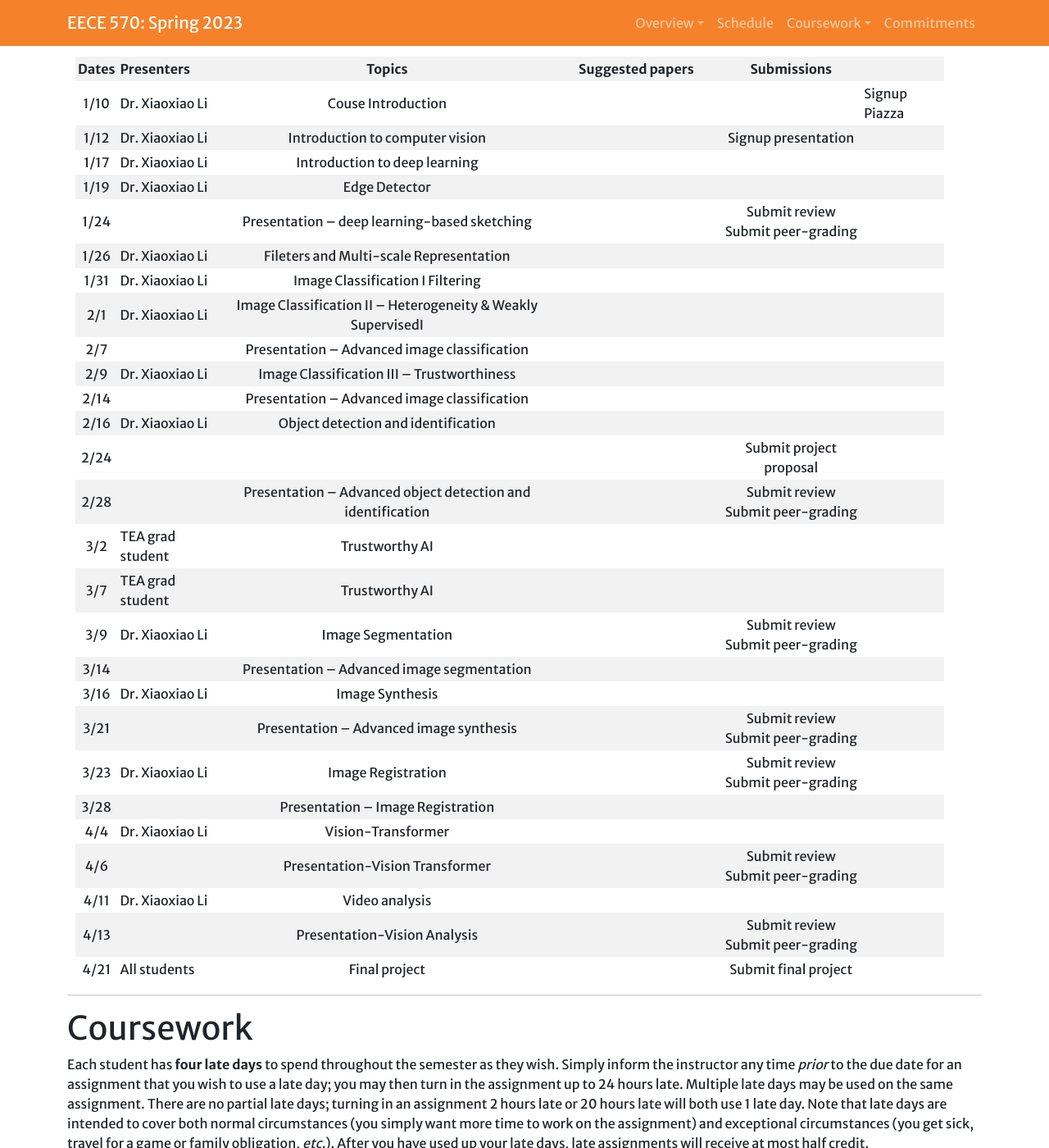
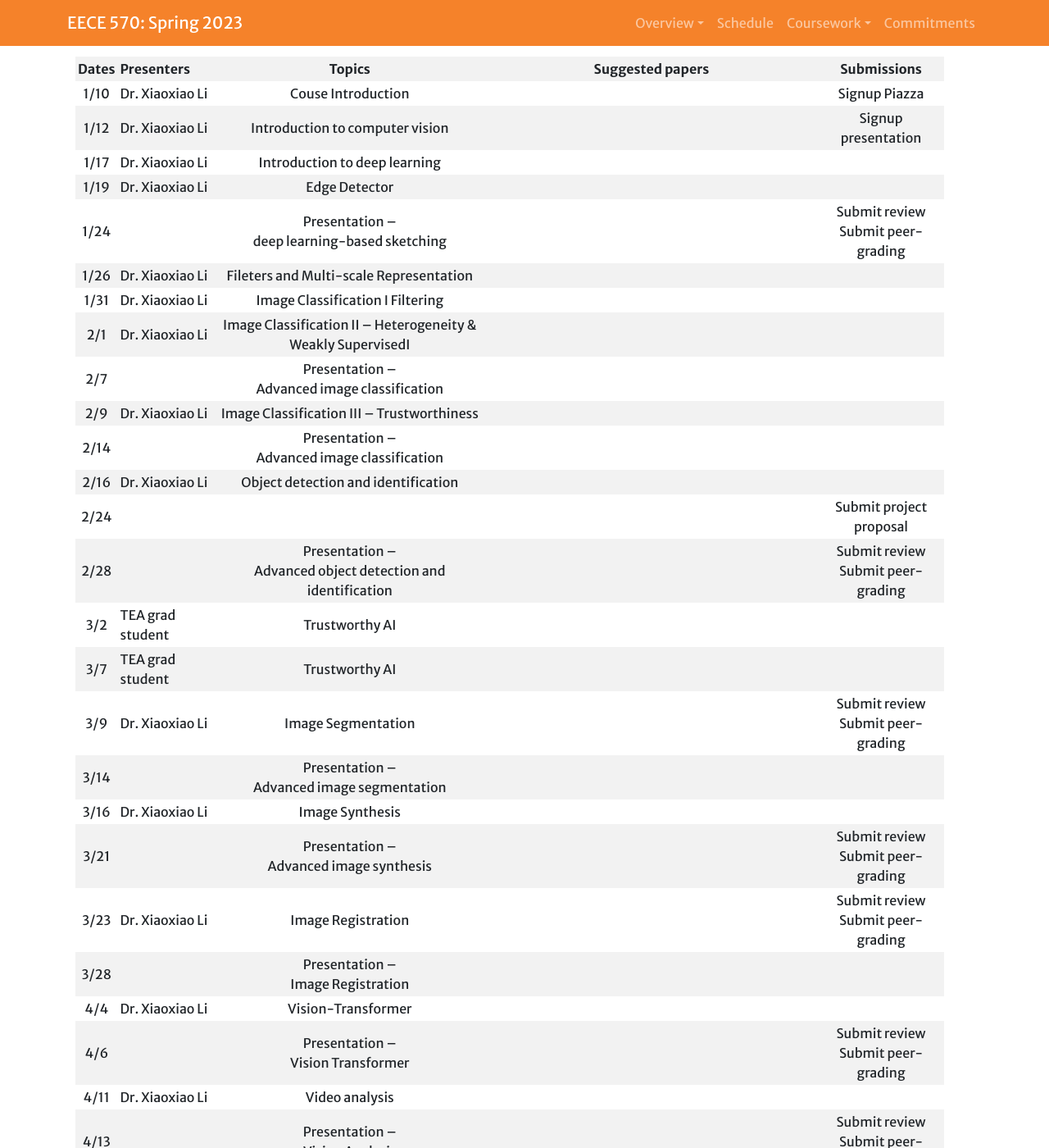
Before and after one commit to xxlya/EECE-570, a Jekyll site: the page built from index.md, in a window 1280 px wide and 1400 px high, scrolled down 1238 px. Shown: the whole window at 82% size. Built offline with Jekyll 4.4.1, drawn with Linux system fonts in a browser that asks for light colours; a script that is not in the unit is left out; our own code applies the rules of GitHub Pages for plain Markdown files.

Commit message:
Update index.md

```diff
--- a/index.md
+++ b/index.md
@@ -59,32 +59,32 @@ Our schedule will be updated during the semesber. Please frequently check the sc
 
 | Dates | Presenters        | Topics                                                               | Suggested papers | Submissions                       |
 |:-------:|-------------------||:---------------------------------:|:-------------------------------------:|:-----------------------------------:|
-| 1/10  | Dr. Xiaoxiao Li | Couse Introduction                                                   |                  |                                   | Signup Piazza
-| 1/12  | Dr. Xiaoxiao Li | Introduction to computer vision                                      |      <img width=200/>            | Signup presentation               |
+| 1/10  | Dr. Xiaoxiao Li | Couse Introduction                                                   |                  |            Signup Piazza                       |
+| 1/12  | Dr. Xiaoxiao Li | Introduction to computer vision                                      |      <img width=400/>            | Signup presentation               |
 | 1/17  | Dr. Xiaoxiao Li | Introduction to deep learning                                        |                  |                                   |
 | 1/19  | Dr. Xiaoxiao Li | Edge Detector                                                        |                  |                                   |
-| 1/24  |                   | Presentation – deep learning-based sketching                         |                  | Submit review <br> Submit peer-grading |
+| 1/24  |                   | Presentation – <br>  deep learning-based sketching                         |                  | Submit review <br> Submit peer-grading |
 | 1/26  | Dr. Xiaoxiao Li                  | Fileters and Multi-scale Representation                              |                  |  |
 | 1/31  | Dr. Xiaoxiao Li | Image Classification I Filtering                                               |                  |                                   |
 | 2/1   | Dr. Xiaoxiao Li |  Image Classification II – Heterogeneity & Weakly SupervisedI                                               |                  |                                   |
-| 2/7   |          |  Presentation – Advanced image classification |                  |                                   |
+| 2/7   |          |  Presentation – <br>  Advanced image classification |                  |                                   |
 | 2/9   | Dr. Xiaoxiao Li | Image Classification III   – Trustworthiness                          |                  |                                   |
-| 2/14  |                   | Presentation – Advanced image classification                         |                  |                                   |
+| 2/14  |                   | Presentation – <br>  Advanced image classification                         |                  |                                   |
 | 2/16  | Dr. Xiaoxiao Li | Object detection and identification                                  |                  |                                   |
 | 2/24  |                   |                                                                      |                  | Submit project proposal           |
-| 2/28  |                   | Presentation – Advanced object detection and identification          |                  | Submit review <br> Submit peer-grading |
+| 2/28  |                   | Presentation – <br>  Advanced object detection and identification          |                  | Submit review <br> Submit peer-grading |
 | 3/2   | TEA grad student  | Trustworthy AI                                                       |                  |                                   |
 | 3/7   | TEA grad student  | Trustworthy AI                                                       |                  |                                   |
 | 3/9   | Dr. Xiaoxiao Li | Image Segmentation                                                   |                  | Submit review <br> Submit peer-grading |
-| 3/14  |                   | Presentation – Advanced image segmentation                           |                  |                                   |
+| 3/14  |                   | Presentation – <br>  Advanced image segmentation                           |                  |                                   |
 | 3/16  | Dr. Xiaoxiao Li | Image Synthesis                                                      |                  |                                   |
-| 3/21  |                   | Presentation – Advanced image synthesis                              |                  | Submit review <br> Submit peer-grading |
+| 3/21  |                   | Presentation – <br>  Advanced image synthesis                              |                  | Submit review <br> Submit peer-grading |
 | 3/23  | Dr. Xiaoxiao Li | Image Registration                                                   |                  | Submit review <br> Submit peer-grading |
-| 3/28  |                   | Presentation – Image Registration                                    |                  |                                   |
+| 3/28  |                   | Presentation – <br>  Image Registration                                    |                  |                                   |
 | 4/4   | Dr. Xiaoxiao Li | Vision-Transformer                                                   |                  |                                   |
-| 4/6   |                   | Presentation-Vision Transformer                                      |                  | Submit review <br> Submit peer-grading |
+| 4/6   |                   | Presentation – <br> Vision Transformer                                      |                  | Submit review <br> Submit peer-grading |
 | 4/11  | Dr. Xiaoxiao Li | Video analysis                                                       |                  |                                   |
-| 4/13  |                   | Presentation-Vision Analysis                                         |                  | Submit review <br> Submit peer-grading |
+| 4/13  |                   | Presentation – <br> Vision Analysis                                         |                  | Submit review <br> Submit peer-grading |
 | 4/21  | All students      | Final project                                                        |                  | Submit final project              |
 
 <hr>
```
